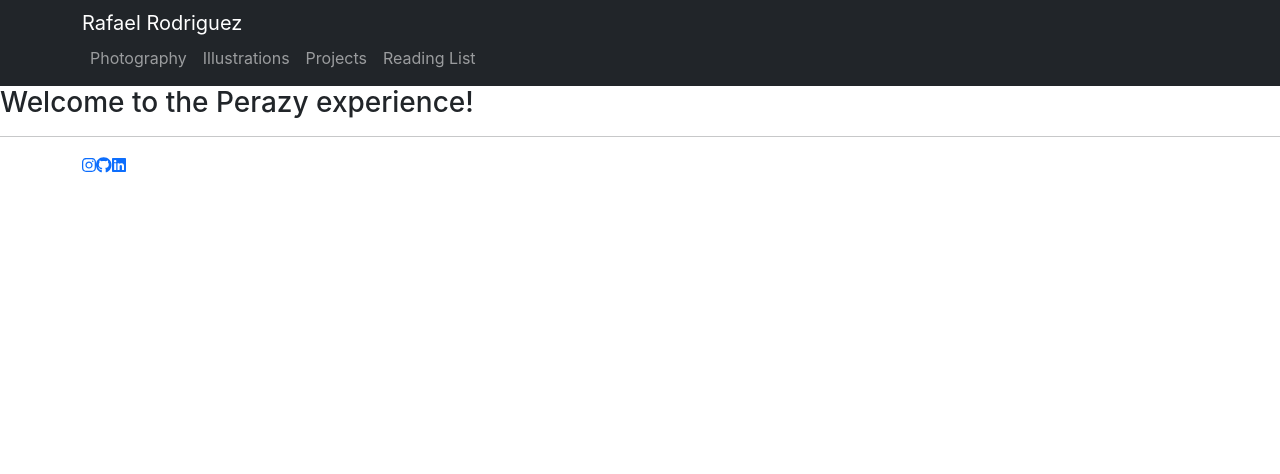
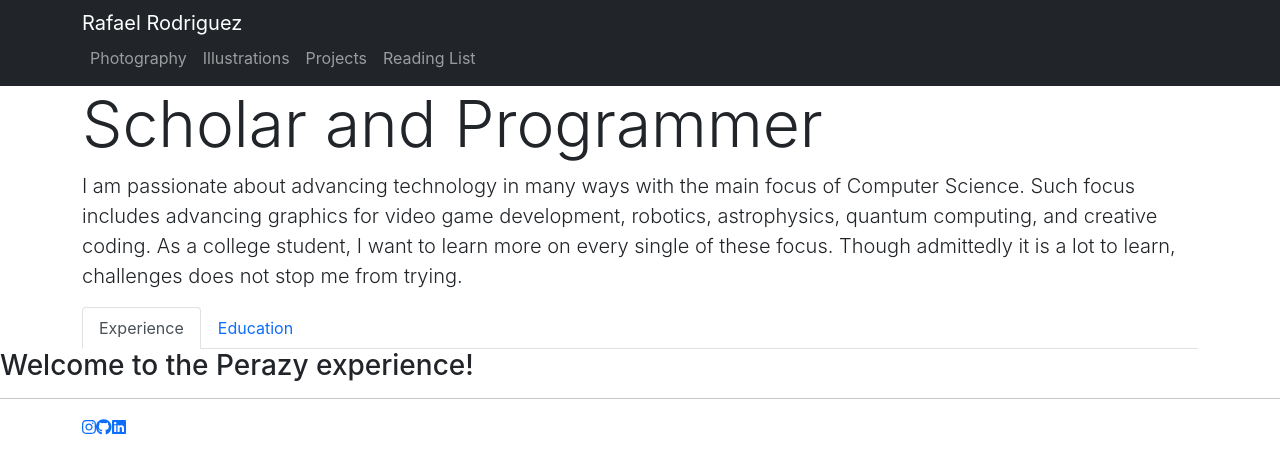
Before and after one commit to RRodriguez26/website, a React (Create React App) app: page / in a window 1280 px wide. Shown: the top 474 px of the page. Built offline with nearby package versions, Linux system fonts and the light colour scheme.

Commit message:
Add rendering into profile and functions to switch toggling.

```diff
--- a/src/Pages/Home.js
+++ b/src/Pages/Home.js
@@ -1,7 +1,9 @@
 import React from "react";
+import Profile from "../components/Profile";
 const Home = () => {
     return(
     <div>
+        <Profile/>
         <h3>Welcome to the Perazy experience!</h3>
     </div>
     );
--- /dev/null
+++ b/src/components/Education.js
@@ -0,0 +1,54 @@
+import React from 'react';
+import {Container, Row, Col, Media} from 'reactstrap';
+import moment from 'moment';
+import profile from '../information/profile.json';
+
+class Education extends React.Component {
+    render() {
+        return <Container>
+            <Row>
+                <Col>
+                {profile.education.map(function (edu, i) {
+                    return <Media key={i}>
+                        <Media left top href={edu.url}>
+                            <Media object src={edu.logo} alt={edu.institute}/>
+                        </Media>
+                        <Media body>
+                            <Media heading>
+                                <a href={edu.url}>{edu.institute}</a>
+                            </Media>
+                            {
+                                [
+                                    {
+                                        "key": "Title",
+                                        "value": edu.title,
+                                    },
+                                    {
+                                        "key": "Graduation Year",
+                                        "value": edu.graduationYear
+                                      },
+                                      {
+                                        "key": "Duration",
+                                        "value": edu.durationInYears + " year(s)"
+                                      }
+                                ].map(function (object) {
+                                    return <div>
+                                            <Row>
+                                                <Col className="formLabel">{object.key}:</Col>
+                                            </Row>
+                                            <Row>
+                                                <Col>{object.value}</Col>
+                                            </Row>
+                                            </div>
+                                })
+                            }
+                        </Media>
+                    </Media>
+                })}
+                </Col>
+            </Row>
+        </Container>
+    }
+}
+
+export default Education;
--- /dev/null
+++ b/src/components/Profile.js
@@ -0,0 +1,57 @@
+import React from 'react';
+import {Container, TabContent, TabPane, Nav, NavItem, NavLink } from "reactstrap";
+import classnames from 'classnames';
+import Education from './Education'
+import profile from '../information/profile.json'
+
+class Profile extends React.Component {
+  constructor(props) {
+    super(props);
+
+    this.toggle = this.toggle.bind(this);
+    this.state = {
+      activeTab: '1'
+    };
+  }
+
+  toggle(tab) {
+    if (this.state.activeTab !== tab) {
+      this.setState({
+        activeTab: tab
+      });
+    }
+  }
+
+  render() {
+    return <div>
+        <Container>
+          <h1 className="display-3">{profile.title}</h1>
+          <p className="lead">{profile.summary}</p>
+        </Container>
+
+      <Container>
+        <Nav tabs>
+          <NavItem>
+            <NavLink className={classnames({ active: this.state.activeTab === '1' })}
+                     onClick={() => { this.toggle('1'); }}>
+              Experience
+            </NavLink>
+          </NavItem>
+          <NavItem>
+            <NavLink className={classnames({ active: this.state.activeTab === '2' })}
+                     onClick={() => { this.toggle('2'); }}>
+              Education
+            </NavLink>
+          </NavItem>
+        </Nav>
+        <TabContent activeTab={this.state.activeTab}>
+          <TabPane tabId="2">
+            <Education/>
+          </TabPane>
+        </TabContent>
+      </Container>
+    </div>;
+  }
+}
+
+export default Profile;
--- a/src/information/profile.json
+++ b/src/information/profile.json
@@ -51,8 +51,8 @@
             "url": "https://www.jeffersonhealthhack.com/",
             "roles": [
                 {
-                    "title": "Assistant art direcotr",
-                    "description": "Assisted teammates on the idea of a model for a vertical farm integration.",
+                    "title": "Programmer",
+                    "description": "Worked with other programmers to develop a street light depending on the density of queue of cars.",
                     "location": "Philadelphia, PA"
                 }
             ]
```
